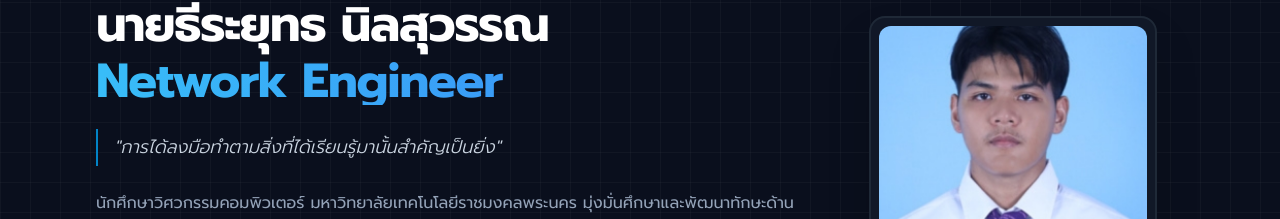
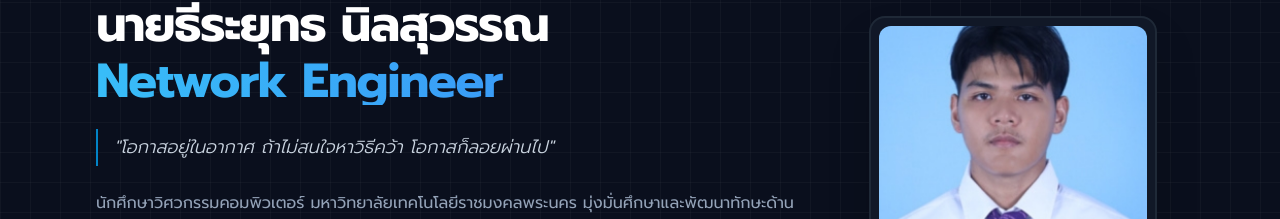
Before and after one commit to teerayut-n-ux/teerayut-n.github.io, a plain HTML site: page index.html in a window 1280 px wide. Shown: the part 178-397 px from the top of the page. Drawn offline with nearby package versions, Linux system fonts and the light colour scheme.

Commit message:
Update index.html

```diff
--- a/index.html
+++ b/index.html
@@ -86,7 +86,7 @@
                 </h1>
 
                 <p class="text-slate-300 text-lg leading-relaxed font-light border-l-2 border-brand-accent pl-4 py-1 italic">
-                    "การได้ลงมือทำตามสิ่งที่ได้เรียนรู้มานั้นสำคัญเป็นยิ่ง"
+                    "โอกาสอยู่ในอากาศ ถ้าไม่สนใจหาวิธีคว้า โอกาสก็ลอยผ่านไป"
                 </p>
 
                 <p class="text-slate-400 text-base leading-relaxed">
```
